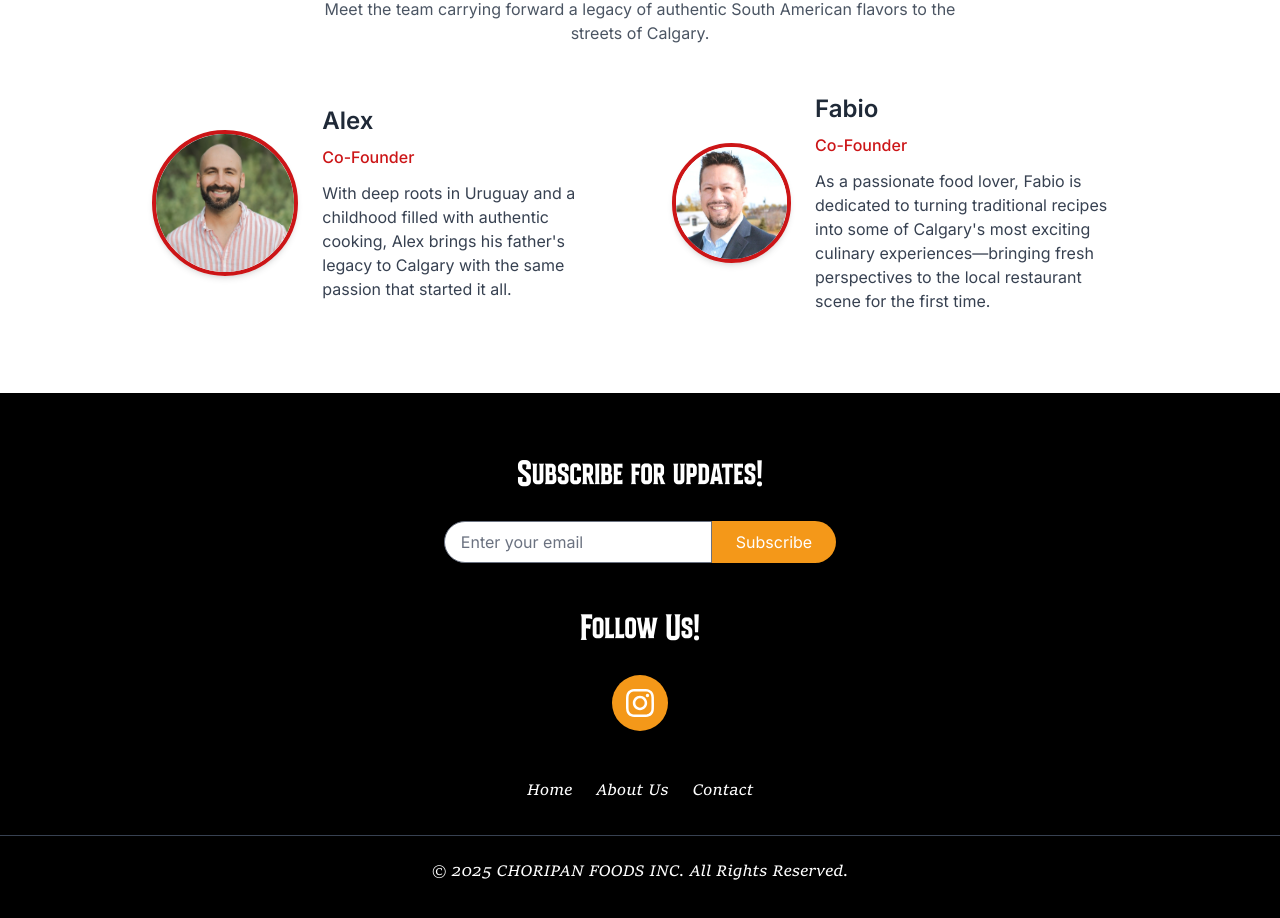
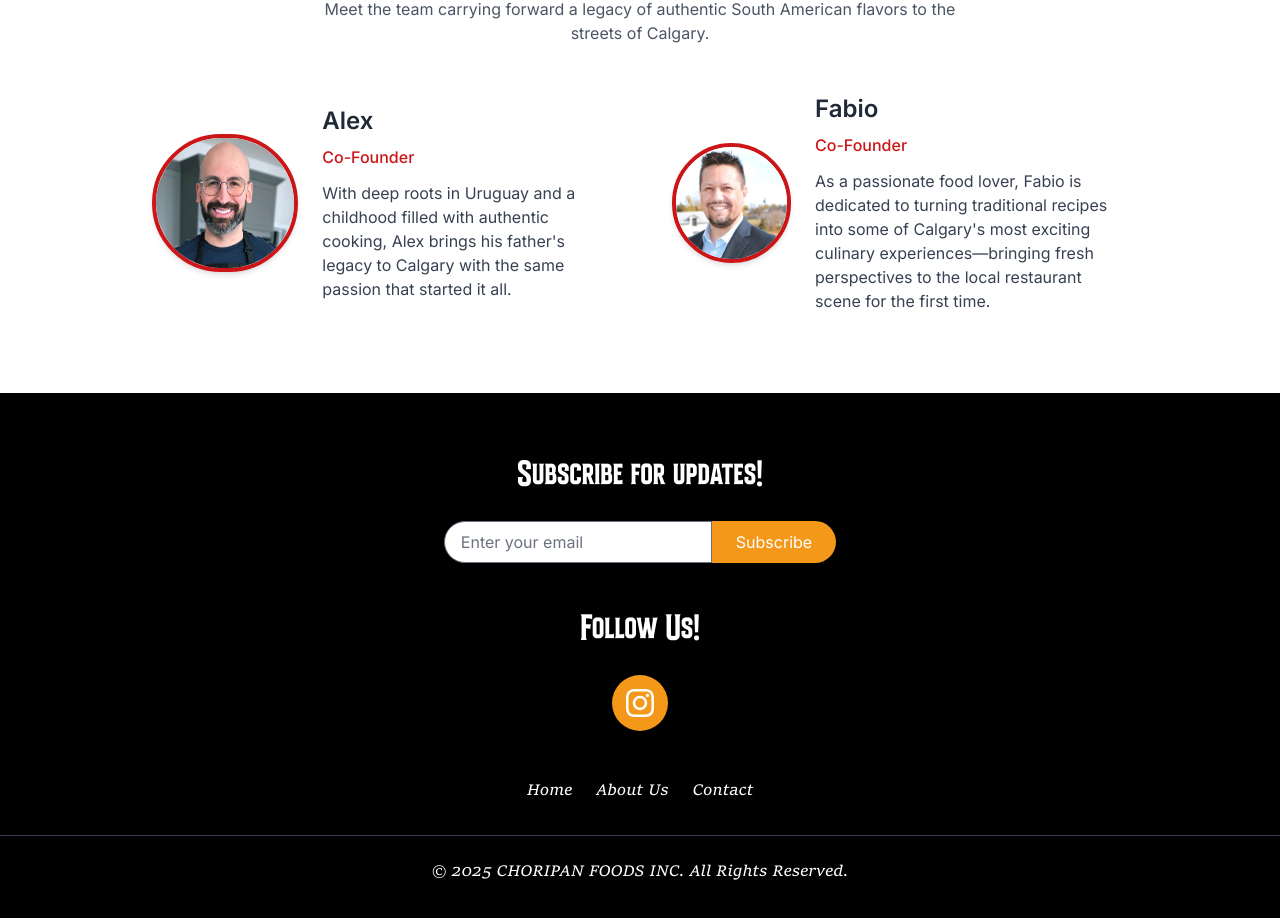
Before and after one commit to nailopes/choripan-webapp, a Next.js app: page /about in a window 1280 px wide. Shown: the part 2719-3637 px from the top of the page. Built offline with nearby package versions, Linux system fonts and the light colour scheme.

Commit message:
Updated picture of Alex

```diff
--- a/src/app/about/page.js
+++ b/src/app/about/page.js
@@ -214,7 +214,7 @@ export default function AboutPage() {
                         <div className="flex items-center">
                             <div className="mr-6">
                                 <Image
-                                    src="/images/alex.jpeg"
+                                    src="/images/alex.png"
                                     alt="Alex - Co-Founder"
                                     width={600}
                                     height={600}
```
